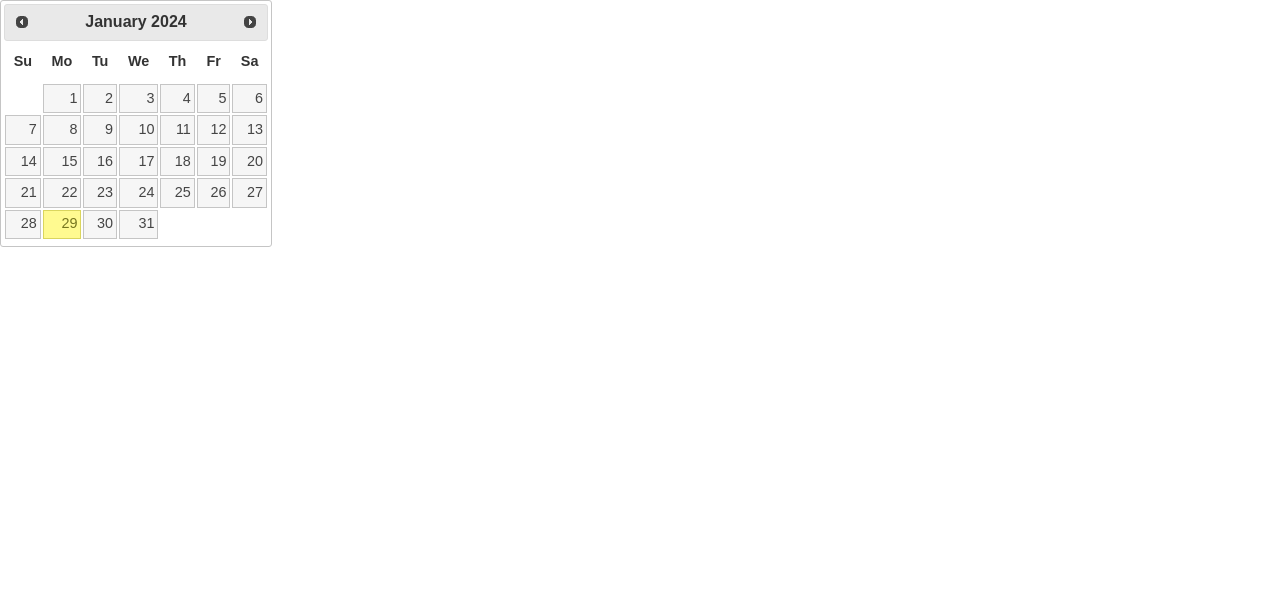
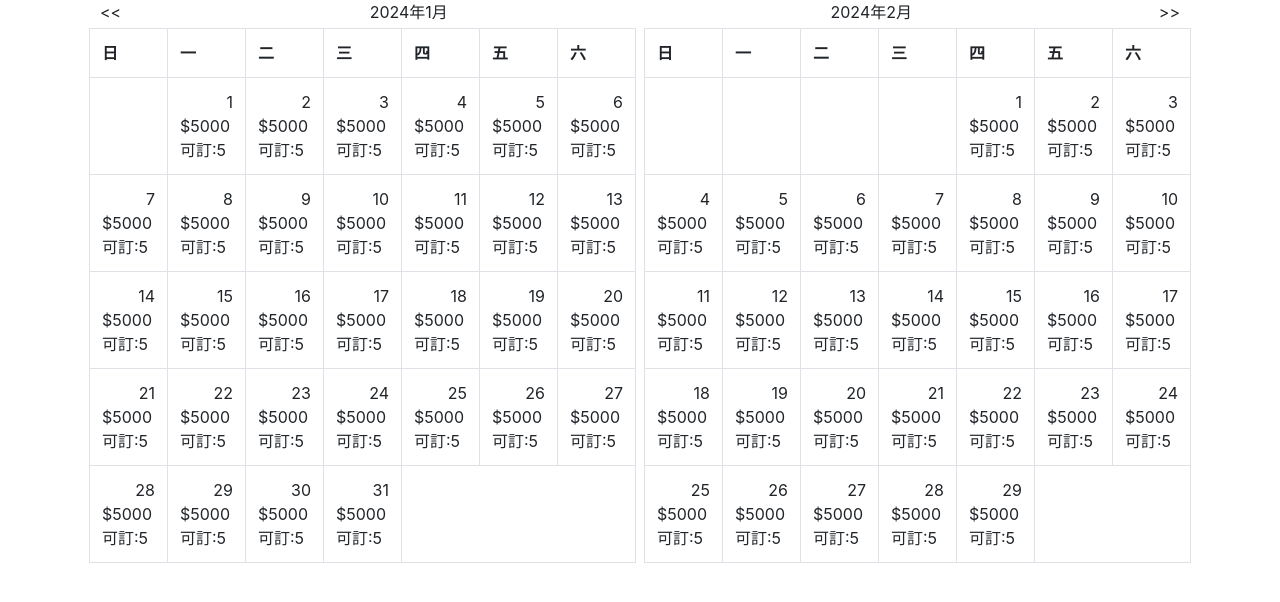
Before and after one commit to mackliu/Web54-North, a PHP site: page /booking.php in a window 1280 px wide. Shown: the part 80-682 px from the top of the page. Run offline with PHP 8.4, Linux system fonts and the light colour scheme.

Commit message:
完成雙月萬年曆

```diff
--- a/booking.php
+++ b/booking.php
@@ -8,6 +8,7 @@
     <link rel="stylesheet" href="./library/bootstrap/bootstrap.css">
     <link rel="stylesheet" href="./library/fontawesome/fontawesome.css">
     <link rel="stylesheet" href="./library/jquery-ui-1.13.2/jquery-ui.css">
+
 </head>
 <body>
 <?php
@@ -15,12 +16,94 @@ $pt=pathinfo(__FILE__);
 include "header.php";
 ?>
 
-<div id="datepicker"></div>
+<div id="datepicker" class='container'></div>
 <script src="./library/jquery/jquery.js"></script>
 <script src="./library/jquery-ui-1.13.2/jquery-ui.js"></script>
 <script src="./library/bootstrap/bootstrap.js"></script>
+<script>
+createCalendarRange(2024, 1, 2)
+
+function createCalendar(year, month) {
+    var date = new Date(year, month - 1, 1);
+    var day = date.getDay();
+    var days = new Date(year, month, 0).getDate();
+    var str = `<div class='w-100 p-1'>`;
+    str += "<table class='table table-bordered'>";
+    str += "<tr><th>日</th><th>一</th><th>二</th><th>三</th><th>四</th><th>五</th><th>六</th></tr>";
+    str += "<tr>";
+    for (var i = 0; i < day; i++) {
+        str += "<td></td>";
+    }
+    for (var i = 1; i <= days; i++) {
+        if ((i + day - 1) % 7 == 0) {
+            str += "<tr>";
+        }
+        str += `<td data-date='${i}'>`;
+        str += `<div class='text-right'>${i}</div>`;
+        str += "<div>$5000</div>";
+        str += "<div>可訂:5</div>";
+        str += "</td>";
+
+        if ((i + day - 1) % 7 == 6) {
+            str += "</tr>";
+        }
+    }
+    str += "</table>"
+    str +="</div>";
+    return str;
+}
+
+function createCalendarRange(year, month) {
+    let str = "";
+
+
+    let nextMonth = month + 1;
+    let nextYear = year;
+
+    if (nextMonth > 12) {
+        nextMonth -= 12;
+        nextYear += 1;
+    }
+    str += `<div class='w-100 d-flex justify-content-between align-items-center'>`;
+    str += `<div class='prev-month col-1 text-left' data-year='${year}' data-month='${month}'> << </div>`;
+    str += `<div class='col-5 text-center'>${year}年${month}月</div>`;
+    str += `<div class='col-5 text-center'>${nextYear}年${nextMonth}月</div>`;
+    str += `<div class='next-month col-1 text-right' data-year='${nextYear}' data-month='${nextMonth}'> >> </div>`;
+    str += "</div>";
+    str += "<div class='d-flex'>";
+    str += createCalendar(year, month);
+    str += createCalendar( nextYear,nextMonth);
+    str += "</div>";
+    $("#datepicker").html(str);
+
+    $(".next-month").on("click", function () {
+    let year = $(this).data("year");
+    let month = $(this).data("month");
+
+    if (month+1 > 12) {
+        month = 1;
+        year += 1;
+    }else{
+        month += 1;
+    }
+    createCalendarRange(year, month);
+})
+    $(".prev-month").on("click", function () {
+    let year = $(this).data("year");
+    let month = $(this).data("month");
+
+    if (month-1 < 1) {
+        month = 12;
+        year -= 1;
+    }else{
+        month -= 1;
+    }
+    createCalendarRange(year, month);
+})
+}
+
+
+
+</script>
 </body>
 </html>
-<script>
-$("#datepicker").datepicker();
-</script>
```
